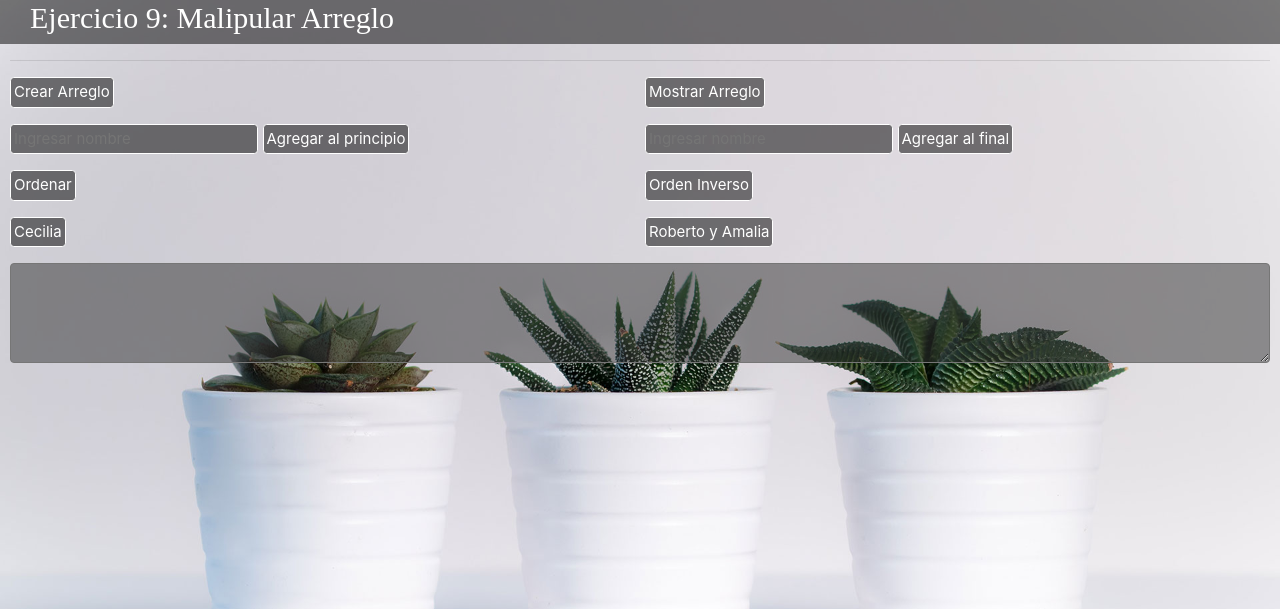
After one commit to BrianMartinez42/BrianMartinez, a PHP site: page /ejercicio9/index.html in a window 1280 px wide. The commit adds this page. Shown: the top 609 px of the page. Run offline with PHP 8.4, Linux system fonts and the light colour scheme.

Commit message:
Subida de Ejercicio 9

```diff
--- a/css/prog.css
+++ b/css/prog.css
@@ -1,5 +1,10 @@
 body {
 	background: url(./img/fondo9.jpg);
+	background-size: cover;
+}
+
+.cuerpo{
+	background: url(./img/fondo8.jpg);
 	background-size: cover;
 }
 
@@ -9,9 +14,10 @@ body {
   font-weight: 6000;
   font-size: 15px;
   color: #FFFFFF;
-  background-color: #4f4f4f;
-  border-radius: 4px;
-  border: 1px solid black;
+  background-color: rgba(0, 0, 0,.5);
+  border-radius: .25em;
+  border: 1px solid white;
+	transition: all 0.5s;
 }
 
 header{
@@ -22,13 +28,13 @@ header{
   align-items: center;
   align-content: center;
   justify-content: space-between;
-  background-color: rgba(0, 0, 0,.3);
+  background-color: rgba(0, 0, 0,.5);
 }
 
 .contenedor__title /*IMPLEMENTAR METODOLOGIA BEM*/ {
   margin-left: 30px;
   font-size: 30px;
-	color: black;
+	color: #FFFFFF;
   font-family: 'Libre Baskerville', serif;
 }
 
@@ -48,3 +54,29 @@ header{
   text-align: left;
   transition: all 250ms ease;
 }
+
+.ej9__textarea{
+  background-color: rgba(50, 50, 50, 0.5);
+  color: white;
+  width: 100%;
+  height: 100px;
+  font-family: monospace;
+  border-radius: .25em;
+	transition: all 0.5s;
+}
+
+.ej9__textarea:hover{
+color: black;
+background-color: rgba(200, 200, 200,.5);
+border: 2px solid #505050;
+}
+
+.boton1:hover{
+	color: black;
+	background-color: rgba(200, 200, 200,.5);
+	border: 1px solid #505050;
+}
+
+.contenedor__ej9{
+	margin: 10px;
+}
--- /dev/null
+++ b/ejercicio9/index.html
@@ -0,0 +1,47 @@
+<!DOCTYPE html>
+<html lang="es">
+  <head>
+    <meta charset="utf-8">
+    <link rel="stylesheet" type="text/css" href="../css/bootstrap/css/bootstrap.min.css">
+    <link rel="stylesheet" type="text/css" href="../css/prog.css">
+    <title>Ejercicio 9</title>
+  </head>
+  <body class="cuerpo">
+    <header>
+      <h1 class="contenedor__title">Ejercicio 9: Malipular Arreglo</h1>
+    </header>
+    <div class="contenedor__ej9">
+      <hr>
+      <div class="form-row">
+        <div class="form-group col-md-6">
+          <input class="boton1" type="submit" id="create" value="Crear Arreglo" onclick="CrearArray()">
+        </div>
+        <div class="form-group col-md-6">
+          <input class="boton1" type="submit" id="print" value="Mostrar Arreglo" onclick="MostrarArray()">
+        </div>
+        <div class="form-group col-md-6">
+          <input class="boton1" type="text" id="principio" name="principio" value="" placeholder="Ingresar nombre">
+          <input class="boton1" type="submit" id="bAddFirst" value="Agregar al principio" onclick="principio()">
+        </div>
+        <div class="form-group col-md-6">
+          <input class="boton1" type="text" id="final" name="final" value="" placeholder="Ingresar nombre">
+          <input class="boton1" type="submit" id="bAddLast" value="Agregar al final" onclick="final()">
+        </div>
+        <div class="form-group col-md-6">
+          <input class="boton1" type="submit" id="sort1" value="Ordenar" onclick="ordenAZ()">
+        </div>
+        <div class="form-group col-md-6">
+          <input class="boton1" type="submit" id="sort2" value="Orden Inverso" onclick="ordenZA()">
+        </div>
+        <div class="form-group col-md-6">
+          <input class="boton1" type="submit" id="Cecilia" value="Cecilia" onclick="Cecilia()">
+        </div>
+        <div class="form-group col-md-6">
+        <input class="boton1" type="submit" id="RyA" value="Roberto y Amalia" onclick="RyA()">
+        </div>
+      </div>
+      <textarea id="myArray" class="ej9__textarea"></textarea>
+    </div>
+    <script src="js/ejercicio9.js"></script>
+  </body>
+</html>
--- /dev/null
+++ b/ejercicio9/js/ejercicio9.js
@@ -0,0 +1,51 @@
+let personas = [''];
+
+function CrearArray() {
+  personas = ['Anibal','Oscar','Ramon','Cecilia','Mariano','Antonio'];
+  alert('¡Array creado exitosamente!');
+}
+
+function MostrarArray(){
+  document.getElementById('myArray').value = personas;
+}
+
+
+function principio() {
+  nombre = document.getElementById('principio').value;
+  if (nombre == "") {
+    alert("Ingresar nombre");
+  }
+  else {
+    personas.unshift(nombre);
+  }
+}
+
+function final() {
+  nombre = document.getElementById('final').value;
+  if (nombre == "") {
+    alert("Ingresar nombre");
+  }
+  else {
+    personas.push(nombre);
+  }
+}
+
+function ordenAZ() {
+  personas.sort();
+}
+
+function ordenZA() {
+  personas.reverse();
+}
+
+function Cecilia() { //preguntar cómo hacer que funcione en el caso de que la Cecilia original se mueva dando como resultado 2 Cecilias
+  var aux = personas.indexOf('Ramon');
+  personas.splice(aux,1,'Cecilia');
+  personas.splice((aux+1),1,'Ramon');
+}
+
+function RyA() {
+  var aux = personas.indexOf('Anibal');
+  personas.splice((aux+1),0,'Roberto');
+  personas.splice((aux+1),0,'Amalia');
+}
```
Also changed, not shown: ejercicio9/js/practica.js (added, +27 -0 lines), ejercicio9/practica.html (added, +15 -0 lines).
